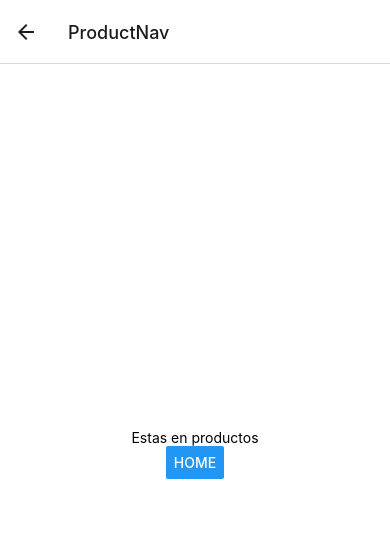
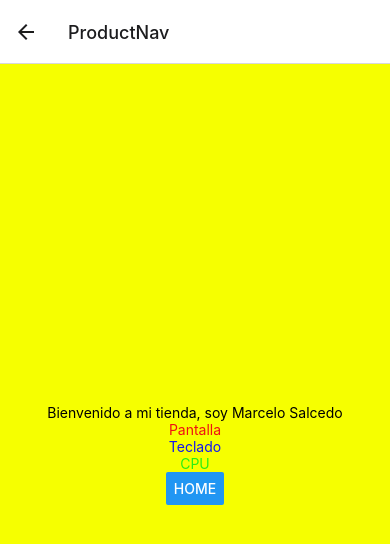
Before and after one commit to data-fernando/Reto36ConflictosGithub, a React Native app: screen /ProductNav in a window 390 px wide. Shown: the top 544 px of the page. Built offline with nearby package versions, Linux system fonts and the light colour scheme.

Commit message:
estudiante 1, cambio de color en prductos y cambio de color en el fondo general

```diff
--- a/app/screens/Product.js
+++ b/app/screens/Product.js
@@ -2,7 +2,10 @@ import {View, Text, StyleSheet, Button} from 'react-native'
 
 export const Product = ({navigation}) =>{
     return <View style={styles.container}>
-        <Text>Estas en productos</Text>
+        <Text>Bienvenido a mi tienda, soy Marcelo Salcedo</Text>
+        <Text style={styles.prod1}>Pantalla</Text>
+        <Text style={styles.prod2}>Teclado</Text>
+        <Text style={styles.prod3}>CPU</Text>
         <Button
             title='HOME'
             onPress={()=>{
@@ -16,8 +19,18 @@ export const Product = ({navigation}) =>{
 const styles = StyleSheet.create({
     container: {
       flex: 1,
-      backgroundColor: '#fff',
+      backgroundColor: '#f6ff00',
       alignItems: 'center',
       justifyContent: 'center',
     },
+
+    prod1: {
+        color:'#ef1212',
+    },
+    prod2: {
+        color:'#1216ef',
+    },
+    prod3: {
+        color:'#28ef12',
+    }
   });
```
